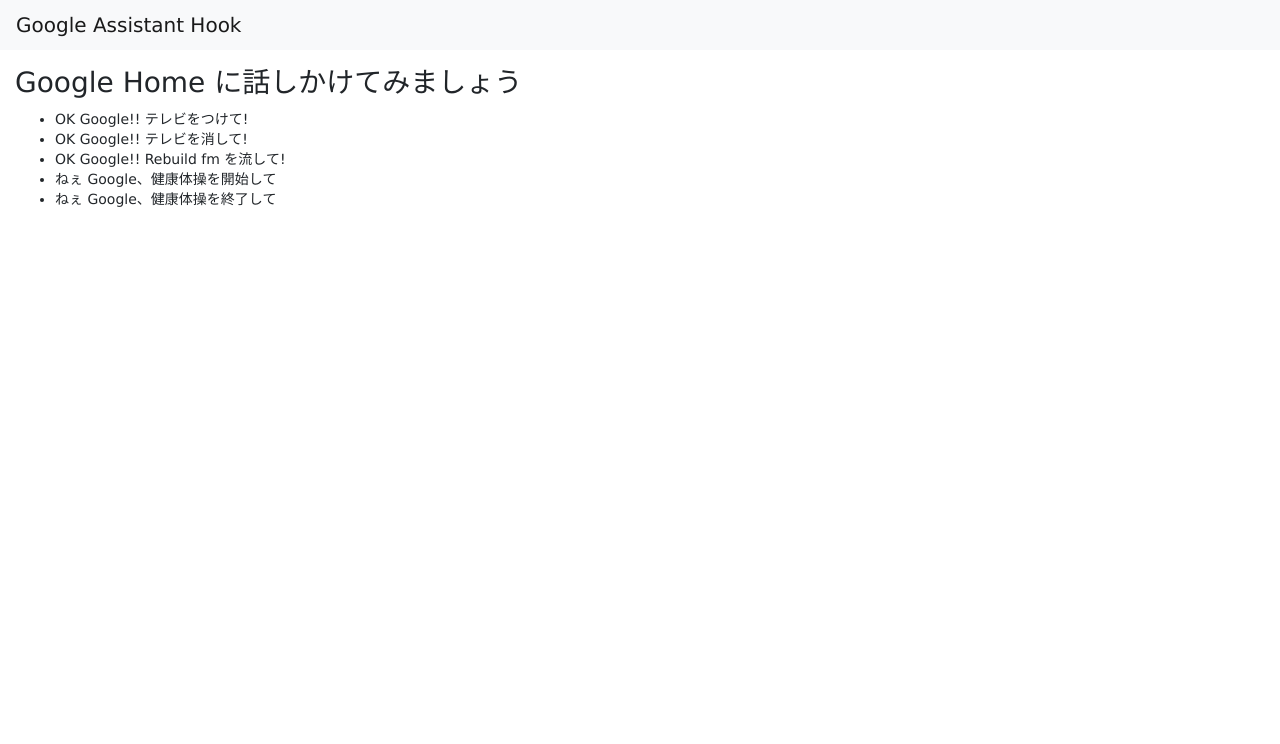
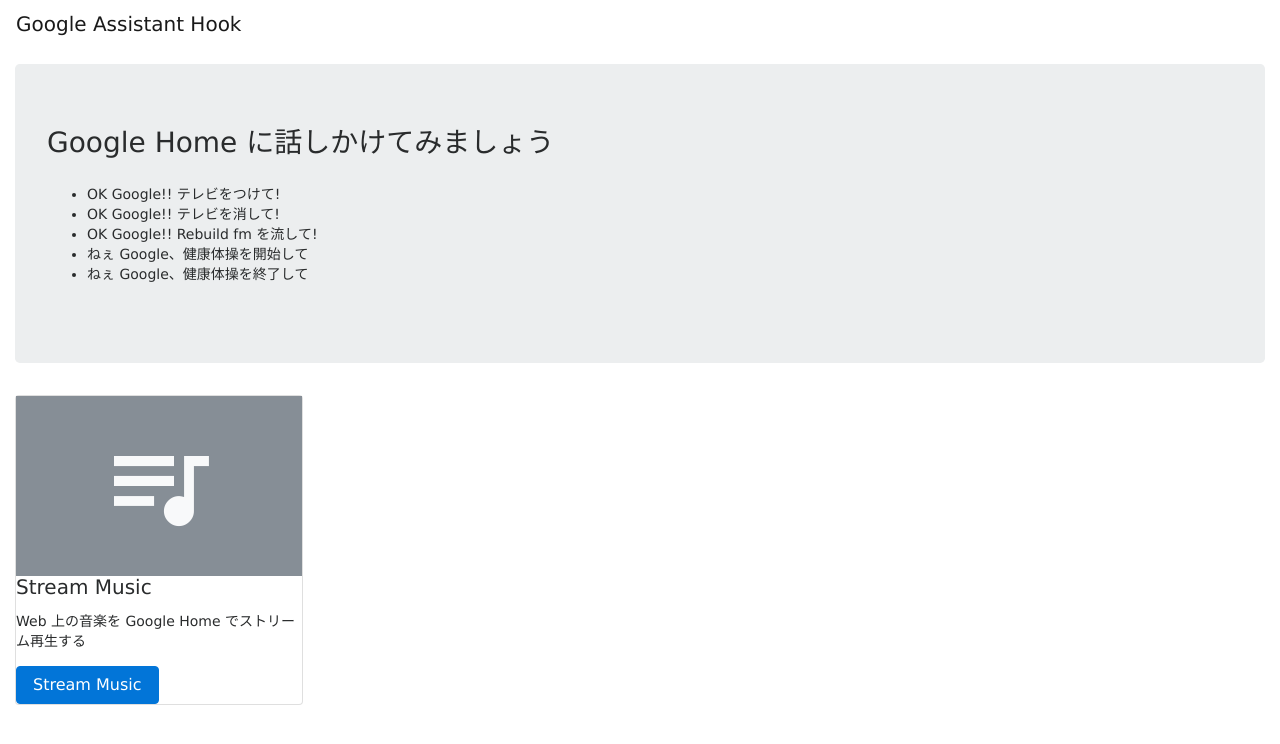
Before and after one commit to mid0111/google-assistant-hook, a Node server app: page / in a window 1280 px wide. Shown: the top 744 px of the page. Run offline with Node 20, Linux system fonts and the light colour scheme; some libraries are stand-ins or nearby versions.

Commit message:
Google Home で任意のストリーム音楽を再生できるように変更

```diff
--- a/app.js
+++ b/app.js
@@ -22,7 +22,6 @@
 app.use(express.static(path.join(__dirname, 'public')));
 
 app.use('/', require('./routes/index'));
-app.use('/auth', require('./routes/auth'));
 
 // catch 404 and forward to error handler
 app.use(function (req, res, next) {
--- a/public/stylesheets/style.css
+++ b/public/stylesheets/style.css
@@ -1,7 +1,14 @@
 body {
-  font: 14px "Lucida Grande", Helvetica, Arial, sans-serif;
+    font: 14px "Lucida Grande", Helvetica, Arial, sans-serif;
 }
 
-a {
-  color: #00B7FF;
+.card .material-icons {
+    background-color: #868e96;
+    color: #f8f9fa;
+    text-align: center;
+    padding: 30px 0;
 }
+
+.material-icons.md-120 {
+    font-size: 120px;
+}
--- a/routes/index.js
+++ b/routes/index.js
@@ -3,10 +3,11 @@
 
 var router = express.Router();
 
-/* GET home page. */
+router.use('/auth', require('./auth'));
+router.use('/stream', require('./stream'));
+
 router.get('/', function (req, res) {
   res.render('index', {
-    title: 'Google Assistant Hook',
     auth: GoogleOAuthClient.isAuthenticated()
   });
 });
--- a/views/index.hbs
+++ b/views/index.hbs
@@ -1,16 +1,6 @@
-<nav class="navbar navbar-expand-lg navbar-light bg-light">
-  <a class="navbar-brand" href="#">
-    {{ title }}
-  </a>
-</nav>
-
-<div class="container-fluid pt-3">
-  {{#unless auth}}
-  <p>Google Fit を利用する場合は、あらかじめ
-    <a href="/auth/google">Google にログイン</a> してください</p>
-  {{/unless}}
+<div class="menu jumbotron">
   <h3>Google Home に話しかけてみましょう</h3>
-  <ul>
+  <ul class="pt-3">
     <li>OK Google!! テレビをつけて!</li>
     <li>OK Google!! テレビを消して!</li>
     <li>OK Google!! Rebuild fm を流して!</li>
@@ -19,4 +9,19 @@
     <li>ねぇ Google、健康体操を終了して</li>
     {{/if}}
   </ul>
+  {{#unless auth}}
+  <p>Google Fit を利用する場合は、あらかじめ
+    <a href="/auth/google">Google にログイン</a> してください</p>
+  {{/unless}}
 </div>
+
+<div class="link">
+  <div class="card" style="width: 18rem;">
+    <i class="material-icons md-120">queue_music</i>
+    <div class="card-body">
+      <h5 class="card-title">Stream Music</h5>
+      <p class="card-text">Web 上の音楽を Google Home でストリーム再生する</p>
+      <a href="/stream" class="btn btn-primary">Stream Music</a>
+    </div>
+  </div>
+</div>
--- a/views/layout.hbs
+++ b/views/layout.hbs
@@ -3,11 +3,25 @@
 
   <head>
     <title>{{title}}</title>
-    <link rel="stylesheet" href="https://maxcdn.bootstrapcdn.com/bootstrap/4.0.0-beta.2/css/bootstrap.min.css" integrity="sha384-PsH8R72JQ3SOdhVi3uxftmaW6Vc51MKb0q5P2rRUpPvrszuE4W1povHYgTpBfshb" crossorigin="anonymous">
-    <link rel='stylesheet' href='/stylesheets/style.css' /> </head>
+    <link rel="stylesheet" href="https://maxcdn.bootstrapcdn.com/bootstrap/4.0.0-beta.3/css/bootstrap.min.css" integrity="sha384-Zug+QiDoJOrZ5t4lssLdxGhVrurbmBWopoEl+M6BdEfwnCJZtKxi1KgxUyJq13dy" crossorigin="anonymous">
+    <link href="https://fonts.googleapis.com/icon?family=Material+Icons" rel="stylesheet">
+    <link rel='stylesheet' href='/stylesheets/style.css' />
+
+    <script src="https://code.jquery.com/jquery-3.2.1.slim.min.js" integrity="sha384-KJ3o2DKtIkvYIK3UENzmM7KCkRr/rE9/Qpg6aAZGJwFDMVNA/GpGFF93hXpG5KkN" crossorigin="anonymous"></script>
+    <script src="https://cdnjs.cloudflare.com/ajax/libs/popper.js/1.12.9/umd/popper.min.js" integrity="sha384-ApNbgh9B+Y1QKtv3Rn7W3mgPxhU9K/ScQsAP7hUibX39j7fakFPskvXusvfa0b4Q" crossorigin="anonymous"></script>
+    <script src="https://maxcdn.bootstrapcdn.com/bootstrap/4.0.0-beta.3/js/bootstrap.min.js" integrity="sha384-a5N7Y/aK3qNeh15eJKGWxsqtnX/wWdSZSKp+81YjTmS15nvnvxKHuzaWwXHDli+4" crossorigin="anonymous"></script>
+  </head>
 
   <body>
-    {{{body}}}
+    <nav class="navbar navbar-expand-lg navbar-light bg-light">
+      <a class="navbar-brand" href="/">
+        Google Assistant Hook
+      </a>
+    </nav>
+
+    <div class="container-fluid pt-3 pb-3">
+      {{{body}}}
+    </div>
   </body>
 
 </html>
```
Also changed, not shown: routes/stream.js (added, +25 -0 lines), views/stream.hbs (added, +15 -0 lines).
